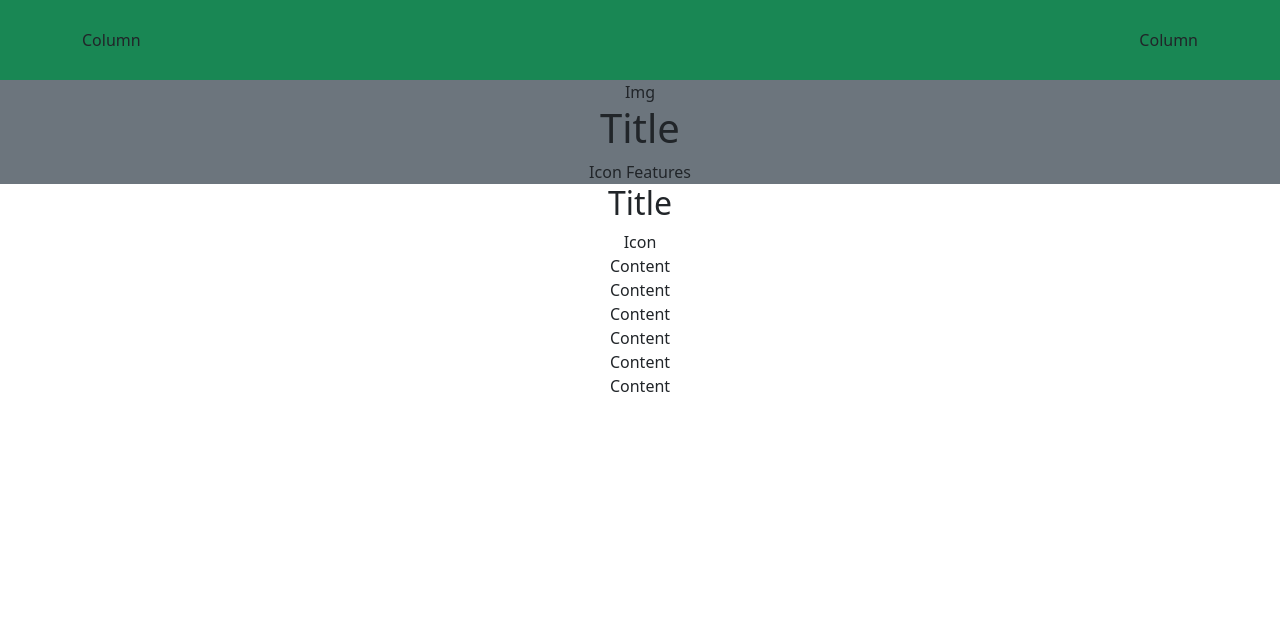
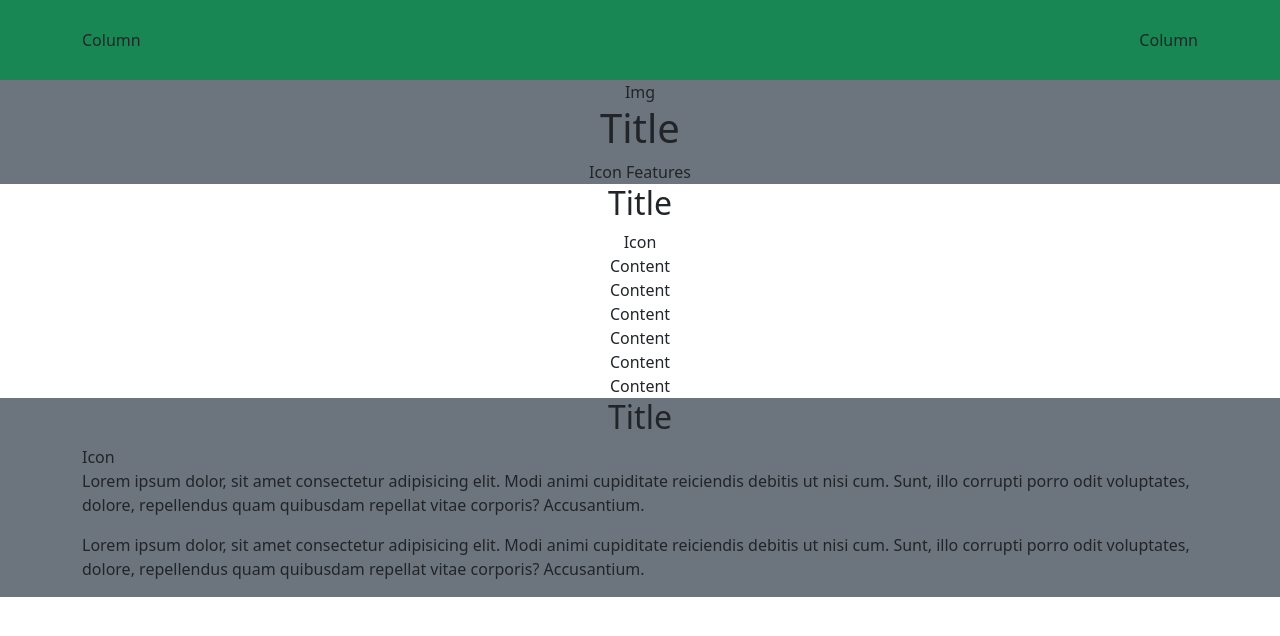
Before and after one commit to Chiaravalle04/html-css-bootstrap-freelancer, a plain HTML site: page index.html in a window 1280 px wide. Drawn offline with nearby package versions, Linux system fonts and the light colour scheme.

Commit message:
add main (3rd section layout)

```diff
--- a/index.html
+++ b/index.html
@@ -122,6 +122,30 @@
 
             </section> <!--Fine 2nd Section-->
 
+            <section id="third-section" class="container-fluid bg-secondary"> <!--Inzio 3rd Section-->
+
+                <div class="container">
+
+                    <div class="row">
+
+                        <div class="col">
+
+                            <h2 class="text-center">Title</h2>
+
+                            Icon
+
+                            <p>Lorem ipsum dolor, sit amet consectetur adipisicing elit. Modi animi cupiditate reiciendis debitis ut nisi cum. Sunt, illo corrupti porro odit voluptates, dolore, repellendus quam quibusdam repellat vitae corporis? Accusantium.</p>
+
+                            <p>Lorem ipsum dolor, sit amet consectetur adipisicing elit. Modi animi cupiditate reiciendis debitis ut nisi cum. Sunt, illo corrupti porro odit voluptates, dolore, repellendus quam quibusdam repellat vitae corporis? Accusantium.</p>
+
+                        </div>
+
+                    </div>
+
+                </div>
+
+            </section> <!--Fine 3rd Section-->
+
         </main>
 
         <footer>
```
